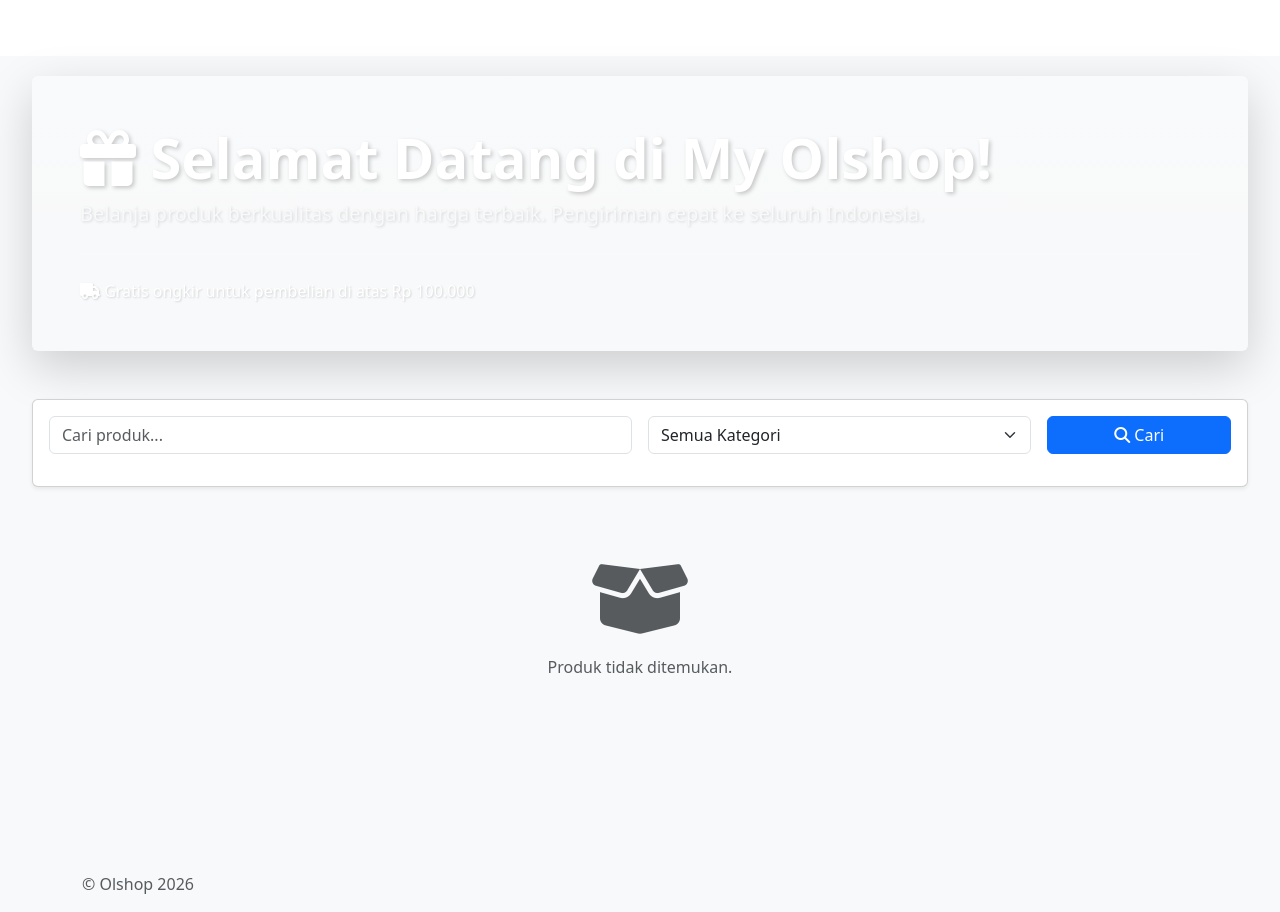
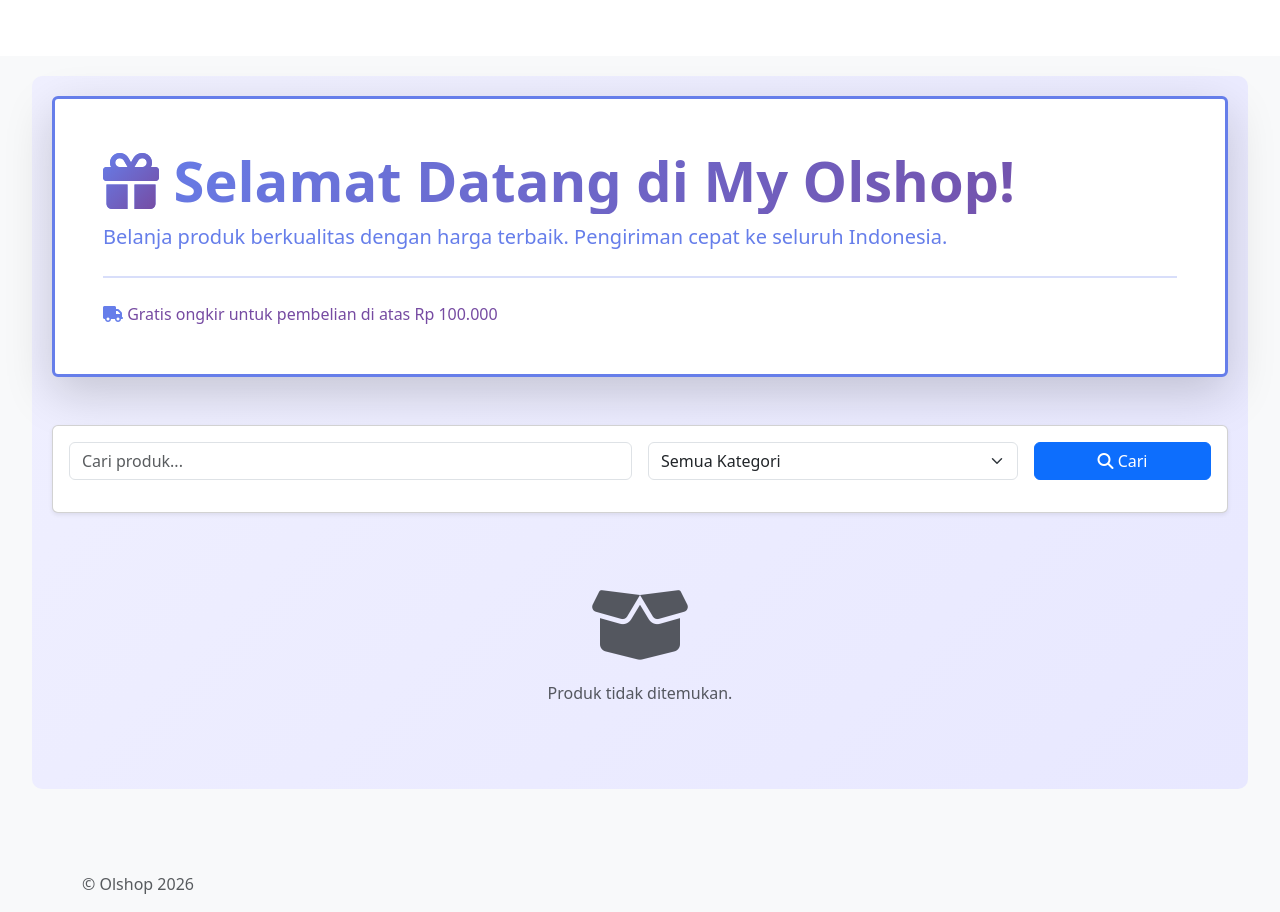
Before and after one commit to MuhammadYasa/Online-Shop, a Yii app: template views/site/index.php in a window 1280 px wide. Run offline with PHP 8.4 and a stand-in for Yii, Linux system fonts and the light colour scheme; the template is opened without the code that fills it, so the values that code supplies are empty; some libraries are stand-ins or nearby versions.

Commit message:
ui: Redesign hero section with purple theme
- Change hero background to white with purple border
- Apply purple gradient to text and icons
- Add light purple gradient background outside hero box
- Update text colors to purple shades for better visibility
- Enhance visual hierarchy with purple color scheme

```diff
--- a/views/site/index.php
+++ b/views/site/index.php
@@ -10,15 +10,15 @@
 $this->title = 'Home';
 ?>
 
-<div class="shop-home">
+<div class="shop-home" style="background: linear-gradient(135deg, #f0f0ff 0%, #e8e8ff 100%); padding: 20px; border-radius: 10px;">
 
     <!-- HERO SECTION -->
     <div class="hero-section mb-5">
-        <div class="jumbotron bg-gradient p-5 rounded shadow-lg" style="background: linear-gradient(135deg, #667eea 0%, #764ba2 100%);">
-            <h1 class="display-4 fw-bold" style="color: #fff; text-shadow: 2px 2px 4px rgba(0,0,0,0.2);"><i class="fas fa-gift"></i> Selamat Datang di My Olshop!</h1>
-            <p class="lead" style="color: #f8f9fa; text-shadow: 1px 1px 3px rgba(0,0,0,0.15);">Belanja produk berkualitas dengan harga terbaik. Pengiriman cepat ke seluruh Indonesia.</p>
-            <hr class="my-4" style="border-color: rgba(255,255,255,0.4); border-width: 2px;">
-            <p class="mb-0" style="color: #fff; font-weight: 500; text-shadow: 1px 1px 2px rgba(0,0,0,0.15);"><i class="fas fa-truck"></i> Gratis ongkir untuk pembelian di atas Rp 100.000</p>
+        <div class="jumbotron bg-white p-5 rounded shadow-lg" style="border: 3px solid #667eea;">
+            <h1 class="display-4 fw-bold" style="background: linear-gradient(135deg, #667eea 0%, #764ba2 100%); -webkit-background-clip: text; -webkit-text-fill-color: transparent; background-clip: text;"><i class="fas fa-gift" style="background: linear-gradient(135deg, #667eea 0%, #764ba2 100%); -webkit-background-clip: text; -webkit-text-fill-color: transparent;"></i> Selamat Datang di My Olshop!</h1>
+            <p class="lead" style="color: #667eea; font-weight: 500;">Belanja produk berkualitas dengan harga terbaik. Pengiriman cepat ke seluruh Indonesia.</p>
+            <hr class="my-4" style="border-color: #667eea; border-width: 2px;">
+            <p class="mb-0" style="color: #764ba2; font-weight: 500;"><i class="fas fa-truck" style="color: #667eea;"></i> Gratis ongkir untuk pembelian di atas Rp 100.000</p>
         </div>
     </div>
 
```
